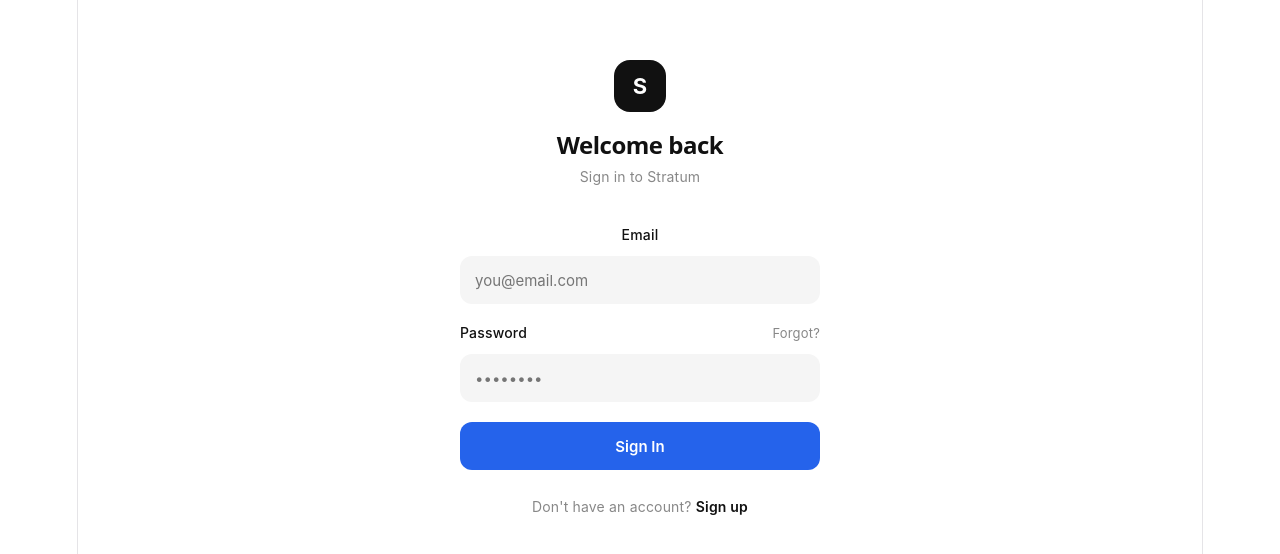
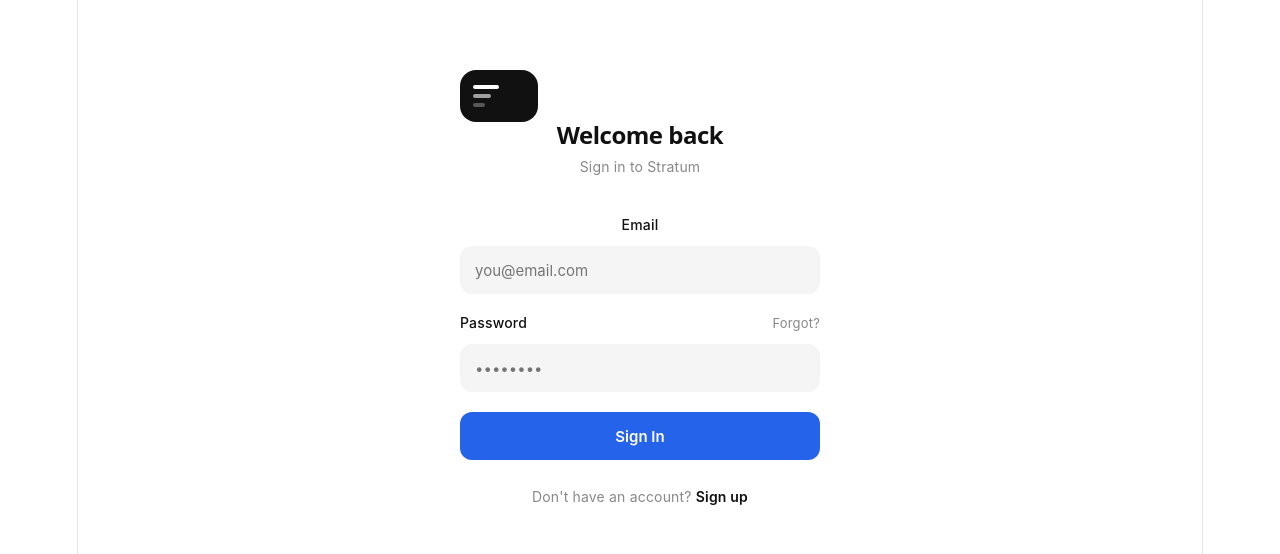
Before and after one commit to Rowshen-dev/Stratum, a React (Vite) app in the folder frontend/: page / in a window 1280 px wide. Shown: the part 130-684 px from the top of the page. Built offline with nearby package versions, Linux system fonts and the light colour scheme.

Commit message:
feat: add new logo

```diff
--- a/frontend/src/App.tsx
+++ b/frontend/src/App.tsx
@@ -135,9 +135,11 @@
         position: 'sticky', top: 0, zIndex: 100,
       }}>
         <div style={{ display: 'flex', alignItems: 'center', gap: 10 }}>
-          <div style={{ width: 32, height: 32, background: '#111', borderRadius: 8, display: 'flex', alignItems: 'center', justifyContent: 'center' }}>
-            <span style={{ color: '#fff', fontWeight: 700, fontSize: 14 }}>S</span>
-          </div>
+        <div style={{ width: 32, height: 32, background: '#111', borderRadius: 8, display: 'flex', flexDirection: 'column', alignItems: 'flex-start', justifyContent: 'center', padding: '0 8px', gap: 3 }}>
+  <div style={{ width: 16, height: 3, background: 'white', borderRadius: 2 }} />
+  <div style={{ width: 11, height: 3, background: 'white', borderRadius: 2, opacity: 0.6 }} />
+  <div style={{ width: 7, height: 3, background: 'white', borderRadius: 2, opacity: 0.3 }} />
+</div>
           <span style={{ fontSize: 17, fontWeight: 700, color: '#111', letterSpacing: -0.3 }}>Stratum</span>
         </div>
         <button onClick={() => setMenuOpen(!menuOpen)} style={{ background: 'none', border: 'none', cursor: 'pointer', padding: 8 }}>
@@ -154,9 +156,11 @@
           <div style={{ position: 'absolute', top: 0, right: 0, bottom: 0, width: 260, background: '#fff', padding: '24px 20px', display: 'flex', flexDirection: 'column' }}>
             <div style={{ display: 'flex', alignItems: 'center', justifyContent: 'space-between', marginBottom: 32 }}>
               <div style={{ display: 'flex', alignItems: 'center', gap: 10 }}>
-                <div style={{ width: 32, height: 32, background: '#111', borderRadius: 8, display: 'flex', alignItems: 'center', justifyContent: 'center' }}>
-                  <span style={{ color: '#fff', fontWeight: 700, fontSize: 14 }}>S</span>
-                </div>
+               <div style={{ width: 32, height: 32, background: '#111', borderRadius: 8, display: 'flex', flexDirection: 'column', alignItems: 'flex-start', justifyContent: 'center', padding: '0 8px', gap: 3 }}>
+  <div style={{ width: 16, height: 3, background: 'white', borderRadius: 2 }} />
+  <div style={{ width: 11, height: 3, background: 'white', borderRadius: 2, opacity: 0.6 }} />
+  <div style={{ width: 7, height: 3, background: 'white', borderRadius: 2, opacity: 0.3 }} />
+</div>
                 <span style={{ fontWeight: 700, fontSize: 16, color: '#111' }}>Stratum</span>
               </div>
               <button onClick={() => setMenuOpen(false)} style={{ background: 'none', border: 'none', fontSize: 20, cursor: 'pointer', color: '#888' }}>✕</button>
--- a/frontend/src/pages/Login.tsx
+++ b/frontend/src/pages/Login.tsx
@@ -42,17 +42,11 @@
 
         {/* Logo */}
         <div style={{ textAlign: 'center', marginBottom: 32 }}>
-          <div style={{
-            width: 52, height: 52,
-            background: '#111',
-            borderRadius: 16,
-            display: 'flex',
-            alignItems: 'center',
-            justifyContent: 'center',
-            margin: '0 auto 20px',
-          }}>
-            <span style={{ color: '#fff', fontSize: 22, fontWeight: 700 }}>S</span>
-          </div>
+          <div style={{ width: 52, height: 52, background: '#111', borderRadius: 16, display: 'flex', flexDirection: 'column', alignItems: 'flex-start', justifyContent: 'center', padding: '0 13px', gap: 5 }}>
+  <div style={{ width: 26, height: 4, background: 'white', borderRadius: 2 }} />
+  <div style={{ width: 18, height: 4, background: 'white', borderRadius: 2, opacity: 0.6 }} />
+  <div style={{ width: 12, height: 4, background: 'white', borderRadius: 2, opacity: 0.3 }} />
+</div>
           <h1 style={{ fontSize: 24, fontWeight: 700, color: '#111', margin: '0 0 6px', letterSpacing: -0.5 }}>
             Welcome back
           </h1>
--- a/frontend/src/pages/Register.tsx
+++ b/frontend/src/pages/Register.tsx
@@ -46,17 +46,11 @@
       <div style={{ width: '100%', maxWidth: 380 }}>
 
         <div style={{ textAlign: 'center', marginBottom: 32 }}>
-          <div style={{
-            width: 52, height: 52,
-            background: '#111',
-            borderRadius: 16,
-            display: 'flex',
-            alignItems: 'center',
-            justifyContent: 'center',
-            margin: '0 auto 20px',
-          }}>
-            <span style={{ color: '#fff', fontWeight: 700, fontSize: 22 }}>S</span>
-          </div>
+          <div style={{ width: 52, height: 52, background: '#111', borderRadius: 16, display: 'flex', flexDirection: 'column', alignItems: 'flex-start', justifyContent: 'center', padding: '0 13px', gap: 5 }}>
+  <div style={{ width: 26, height: 4, background: 'white', borderRadius: 2 }} />
+  <div style={{ width: 18, height: 4, background: 'white', borderRadius: 2, opacity: 0.6 }} />
+  <div style={{ width: 12, height: 4, background: 'white', borderRadius: 2, opacity: 0.3 }} />
+</div>
           <h1 style={{ fontSize: 24, fontWeight: 700, color: '#111', margin: '0 0 6px', letterSpacing: -0.5 }}>
             Create account
           </h1>
```
